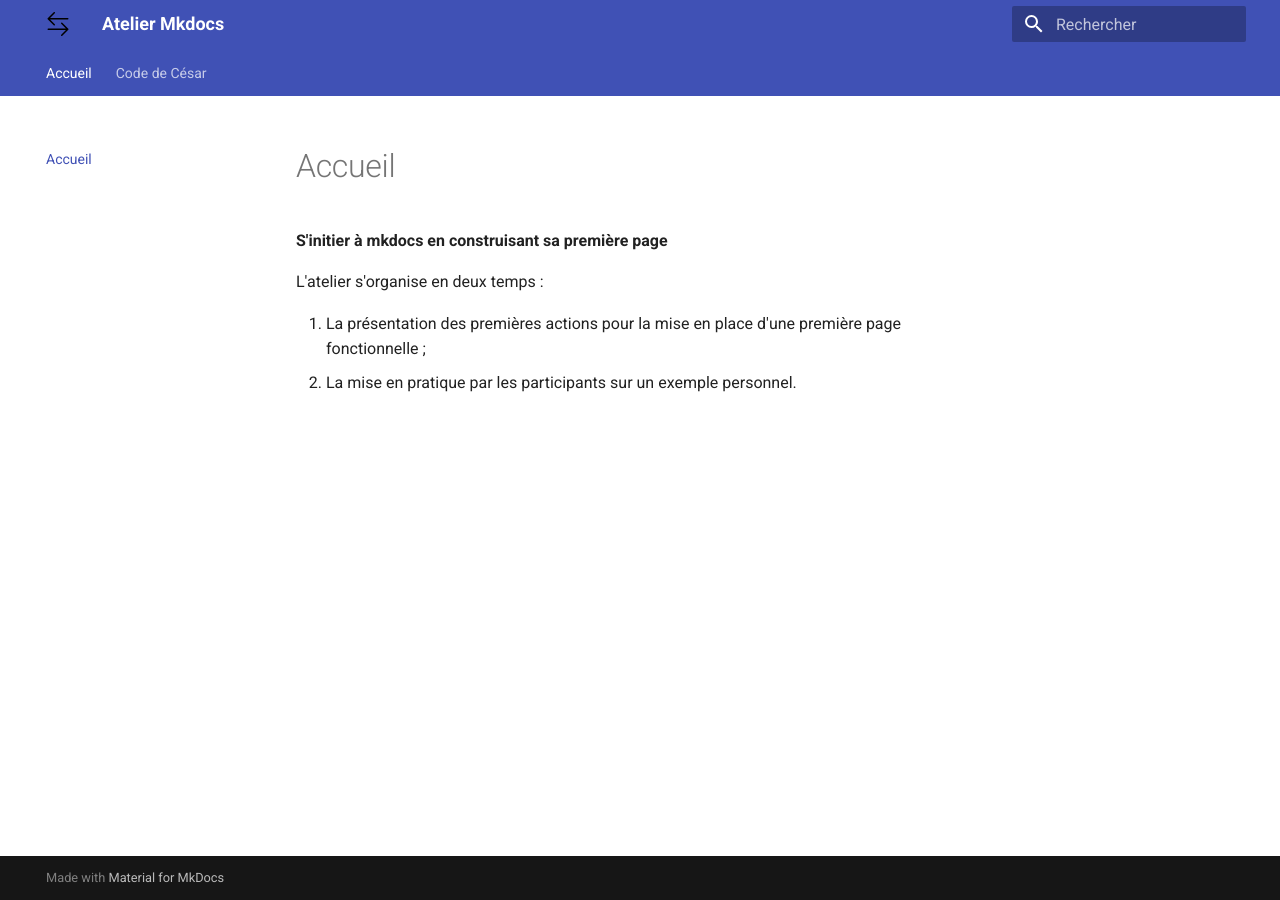
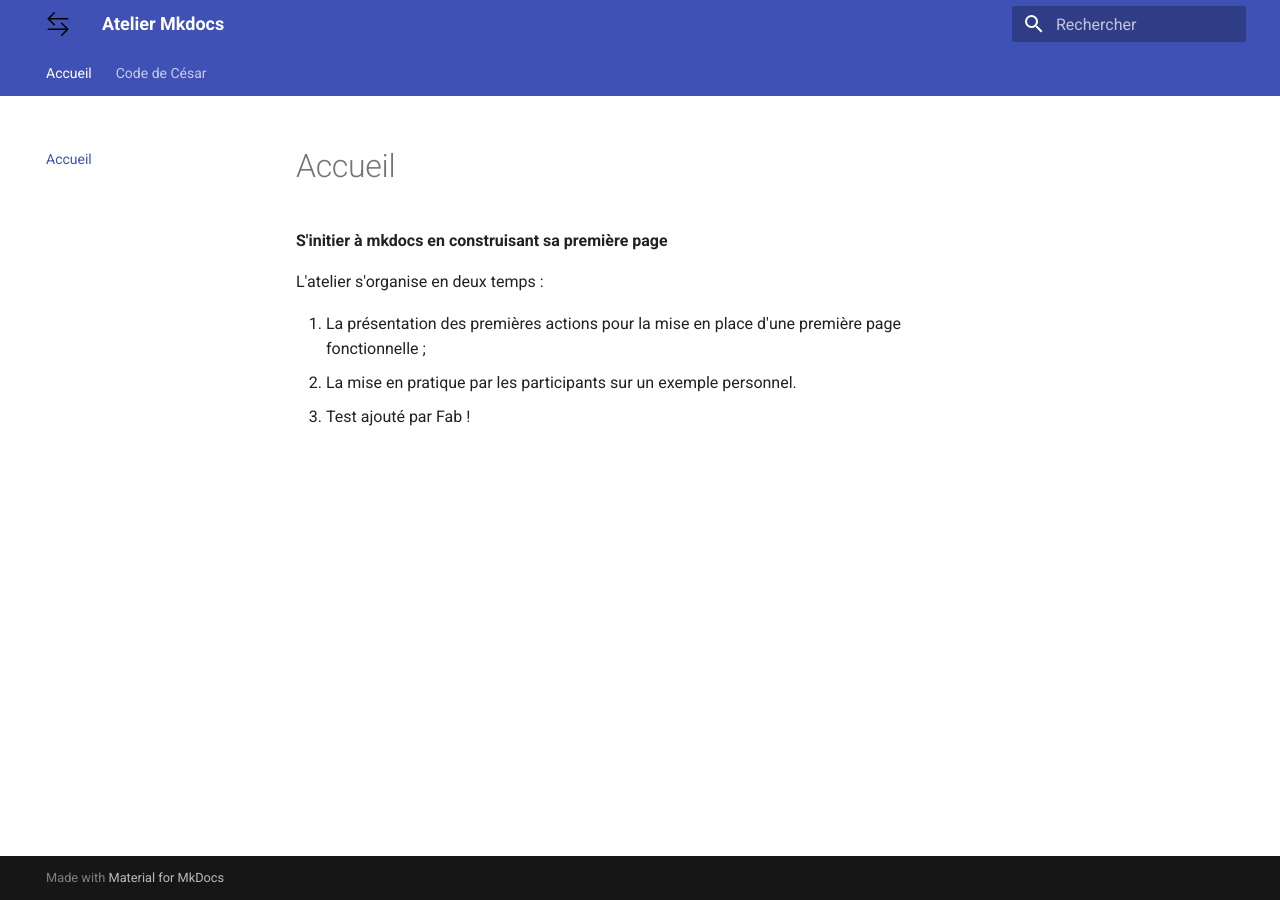
Before and after one commit to sebhoa/didapro, an MkDocs documentation site: the page built from docs/index.md, in a window 1280 px wide. Built offline with MkDocs 1.6.1 and Material for MkDocs 9.7.7, drawn with Linux system fonts in a browser that asks for light colours.

Commit message:
update Fab

```diff
--- a/docs/index.md
+++ b/docs/index.md
@@ -6,3 +6,4 @@ L'atelier s'organise en deux temps :
 
 1. La présentation des premières actions pour la mise en place d'une première page fonctionnelle ;
 2. La mise en pratique par les participants sur un exemple personnel.
+3. Test ajouté par Fab !
```
